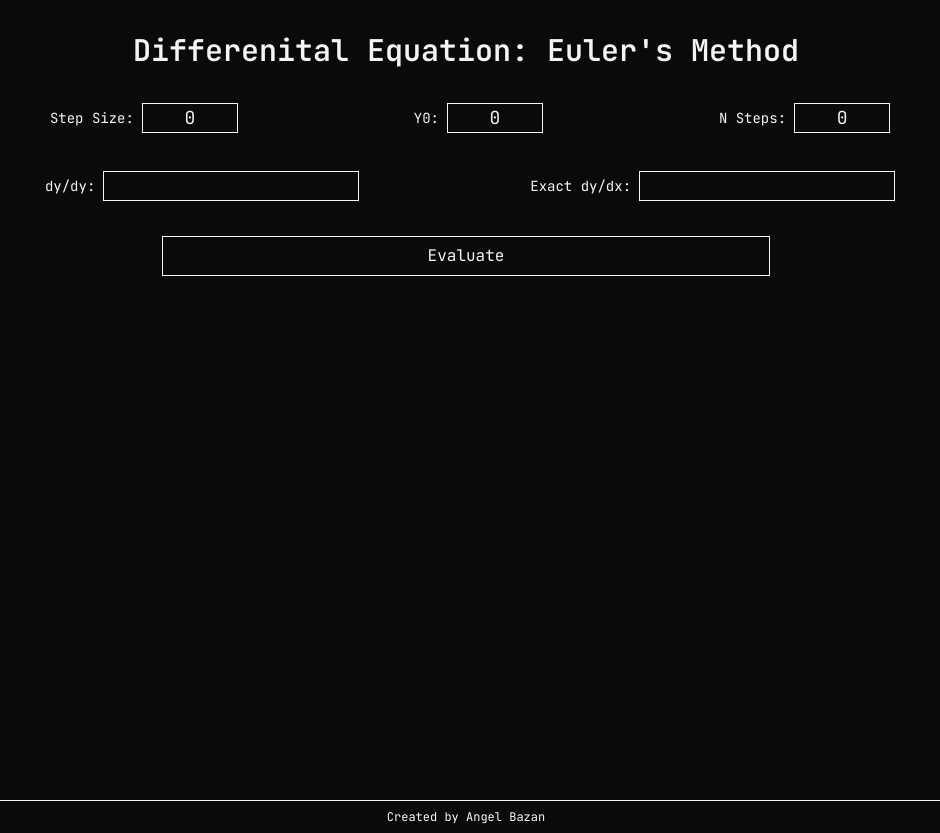
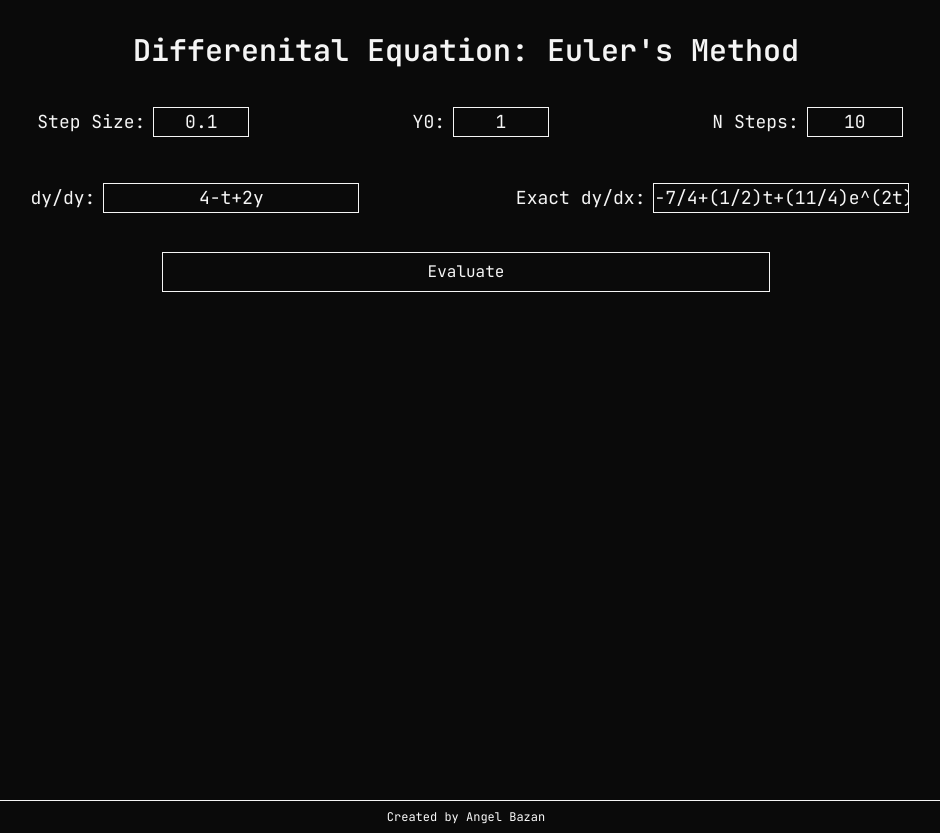
Before and after one commit to AngelNBazan/EulerMethod, a Next.js app: page / in a window 1280 px wide. Shown: the whole page, without its empty margins (174-1114 px from the left). Built offline with nearby package versions, Linux system fonts and the light colour scheme.

Commit message:
Default Values

```diff
--- a/src/components/UserInput.tsx
+++ b/src/components/UserInput.tsx
@@ -1,13 +1,16 @@
 import React from 'react'
+
 interface UserInputProps{
   labelTitle: string,
   value: string,
   setValue: any
 }
+
   export default function UserInput({labelTitle, value, setValue}:UserInputProps) {
+
   return (
 	<div className='flex items-center flex-col sm:flex-row'>
-		<label className='text-neutral-100 text-sm p-2 sm:'>{labelTitle}</label>
+		<label className='text-neutral-100 text-sm p-2 sm:text-lg'>{labelTitle}</label>
 		<input type='text' value={value} onChange={(e)=>setValue(e.target.value)} className={`sm:w-24 w-12 text-center bg-neutral-950 text-neutral-100 text-sm sm:text-lg border border-neutral-100`}/>
 	</div>
   )
--- a/src/components/UserInputFunction.tsx
+++ b/src/components/UserInputFunction.tsx
@@ -9,7 +9,7 @@ interface UserInputProps{
 export default function UserInputFunction({labelTitle, value, setValue}:UserInputProps) {
   return (
 	<div className='flex items-center flex-col sm:flex-row'>
-		<label className='text-neutral-100 text-sm p-2 sm:'>{labelTitle}</label>
+		<label className='text-neutral-100 text-sm p-2 sm:text-lg'>{labelTitle}</label>
 		<input type='text' value={value} onChange={(e)=>setValue(e.target.value)} className={`sm:w-64 w-32 text-center bg-neutral-950 text-neutral-100 text-sm sm:text-lg border border-neutral-100`}/>
 	</div>
   )
--- a/src/pages/index.tsx
+++ b/src/pages/index.tsx
@@ -9,12 +9,12 @@ import UserInputFunction from "~/components/UserInputFunction";
 
 const globalFont = JetBrains_Mono({subsets: ['latin']})
 export default function Home() {
-  const [mathStr, setmathStr] = useState("")
-  const [y0, sety0] = useState("0")
-  const [numSteps, setnumSteps] = useState("0")
-  const [stepSize, setstepSize] = useState("0")
+  const [mathStr, setmathStr] = useState("4-t+2y")
+  const [y0, sety0] = useState("1")
+  const [numSteps, setnumSteps] = useState("10")
+  const [stepSize, setstepSize] = useState("0.1")
   const [yValues, setyValues] = useState<number[]>([])
-  const [exactFunc, setExactFunc] = useState("")
+  const [exactFunc, setExactFunc] = useState("-7/4+(1/2)t+(11/4)e^(2t)")
   const [exactData, setExactData] = useState<number[]>([])
 
 
```
